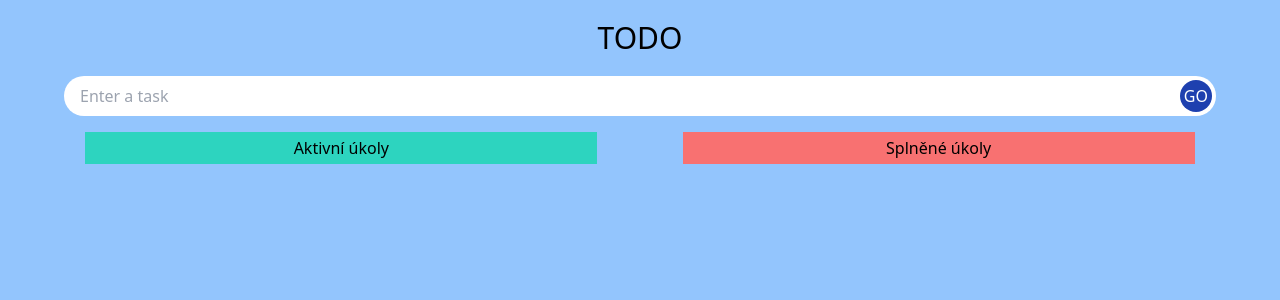
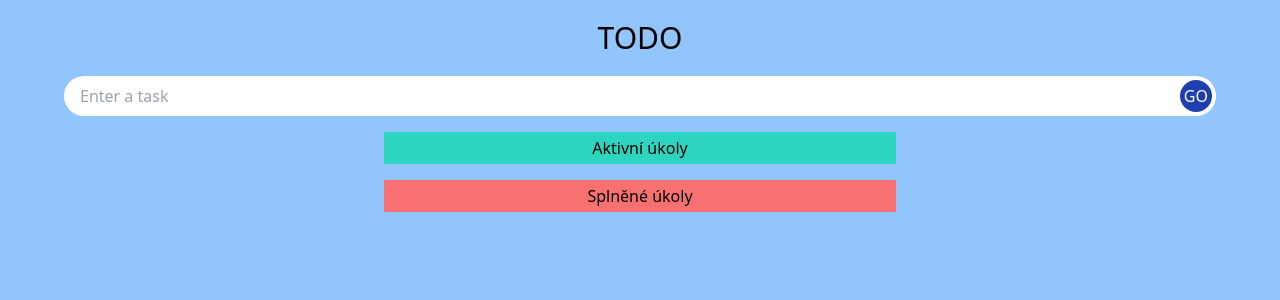
Before and after one commit to RadkaPav/Todo, a React (Create React App) app: page / in a window 1280 px wide. Shown: the top 300 px of the page. Built offline with nearby package versions, Linux system fonts and the light colour scheme.

Commit message:
Upravena komponenta TasksList a vytvořena komponenta TaskContainer

```diff
--- a/src/App.tsx
+++ b/src/App.tsx
@@ -1,8 +1,8 @@
 import React, { useState, useEffect } from 'react';
 import TaskInput from './components/TaskInput';
-import TaskList from './components/TaskList';
+import TaskContainer from './TaskContainer';
 import { Todo } from './model';
-import { DragDropContext, DropResult } from 'react-beautiful-dnd';
+import { DragDropContext, Droppable, DropResult } from 'react-beautiful-dnd';
 
 
 const App = () => {
@@ -59,11 +59,14 @@ useEffect(() => {
 
   return (
     <DragDropContext onDragEnd={onDragEnd}>
-      <div className="bg-blue-300 w-full">
+
+      <div className="bg-blue-300 w-full" >
         <h1 className='text-3xl text my-5 text-center'>TODO</h1>
         <TaskInput todo={todo} setTodo={setTodo} handleAdd={handleAdd} />
-        <TaskList activeTodos={activeTodos} setActiveTodos={setActiveTodos} completedTodos={completedTodos} setCompletedTodos={setCompletedTodos} allTodos={allTodos} setAllTodos={setAllTodos}/>
+        <TaskContainer activeTodos={activeTodos} setActiveTodos={setActiveTodos} completedTodos={completedTodos} setCompletedTodos={setCompletedTodos} allTodos={allTodos} setAllTodos={setAllTodos}/>
       </div>
+
+
     </DragDropContext>
   )
 }
--- /dev/null
+++ b/src/TaskContainer.tsx
@@ -0,0 +1,23 @@
+import React from 'react'
+import TaskList from './components/TaskList'
+import { Todo } from './model'
+
+interface Props {
+    activeTodos: Todo[]
+    setActiveTodos: React.Dispatch<React.SetStateAction<Todo[]>>
+    completedTodos: Todo[]
+    setCompletedTodos: React.Dispatch<React.SetStateAction<Todo[]>>
+    allTodos: Todo[]
+    setAllTodos: React.Dispatch<React.SetStateAction<Todo[]>>
+}
+
+const TaskContainer = ({ activeTodos: activeTodos, setActiveTodos: setActiveTodos, completedTodos, setCompletedTodos, allTodos, setAllTodos }: Props) => {
+    return (
+        <>
+            <TaskList activeTodos={activeTodos} setActiveTodos={setActiveTodos} completedTodos={completedTodos} setCompletedTodos={setCompletedTodos} allTodos={allTodos} setAllTodos={setAllTodos} title="Aktivní úkoly" data={activeTodos} />
+            <TaskList activeTodos={activeTodos} setActiveTodos={setActiveTodos} completedTodos={completedTodos} setCompletedTodos={setCompletedTodos} allTodos={allTodos} setAllTodos={setAllTodos} title="Splněné úkoly" data={completedTodos} />
+        </>
+    )
+}
+
+export default TaskContainer
--- a/src/components/TaskList.tsx
+++ b/src/components/TaskList.tsx
@@ -8,20 +8,28 @@ interface Props {
   setActiveTodos: React.Dispatch<React.SetStateAction<Todo[]>>
   completedTodos: Todo[]
   setCompletedTodos: React.Dispatch<React.SetStateAction<Todo[]>>
-allTodos: Todo[]
+  allTodos: Todo[]
   setAllTodos: React.Dispatch<React.SetStateAction<Todo[]>>
+  title: string
+  data: Todo[]
 }
-const TaskList = ({ activeTodos: activeTodos, setActiveTodos: setActiveTodos, completedTodos, setCompletedTodos, allTodos, setAllTodos }: Props) => {
+const TaskList = ({ activeTodos: activeTodos, setActiveTodos: setActiveTodos, completedTodos, setCompletedTodos, allTodos, setAllTodos, title, data }: Props) => {
   return (
-<div className='flex justify-evenly'>
+    <div className='flex justify-evenly'>
+
       <div className='w-[40%]'>
-        <Droppable droppableId='TasksList'>
+        <Droppable droppableId={`${data === activeTodos ? "TasksList" : "TasksRemove"}`}>
           {
             (provided, snapshot) => (
-              <div ref={provided.innerRef} {...provided.droppableProps} className={`mt-4 text-center py-1 ${snapshot.isDraggingOver ? "bg-teal-700" : "bg-teal-400"}`}>
-                <h3>Aktivní úkoly</h3>
-                {activeTodos.map((todo, index) => (
-                  <Task todo={todo} activeTodos={activeTodos} setActiveTodos={setActiveTodos} index={index} key={todo.id} completedTodos={completedTodos} setCompletedTodos={setCompletedTodos} allTodos={allTodos} setAllTodos={setAllTodos}/>
+              <div ref={provided.innerRef} {...provided.droppableProps}
+                className={`mt-4 text-center py-1
+                ${data === activeTodos ?
+                    snapshot.isDraggingOver ? "bg-teal-700" : "bg-teal-400" :
+                    snapshot.isDraggingOver ? "bg-red-600" : "bg-red-400"
+                  }`}>
+                <h3>{title}</h3>
+                {data.map((todo, index) => (
+                  <Task todo={todo} activeTodos={activeTodos} setActiveTodos={setActiveTodos} index={index} key={todo.id} completedTodos={completedTodos} setCompletedTodos={setCompletedTodos} allTodos={allTodos} setAllTodos={setAllTodos} />
                 ))}
                 {provided.placeholder}
               </div>
@@ -30,21 +38,6 @@ const TaskList = ({ activeTodos: activeTodos, setActiveTodos: setActiveTodos, co
         </Droppable>
       </div>
 
-      <div className='w-[40%]'>
-        <Droppable droppableId='TasksRemove'>
-          {
-            (provided, snapshot) => (
-              <div ref={provided.innerRef} {...provided.droppableProps} className={`mt-4  text-center py-1 ${snapshot.isDraggingOver ? "bg-red-600" : "bg-red-400"}`}>
-                <span>Splněné úkoly</span>
-                {completedTodos.map((todo, index) => (
-                  <Task todo={todo} activeTodos={activeTodos} setActiveTodos={setActiveTodos} index={index} key={todo.id} completedTodos={completedTodos} setCompletedTodos={setCompletedTodos} allTodos={allTodos} setAllTodos={setAllTodos}/>
-                ))}
-                {provided.placeholder}
-              </div>
-            )
-          }
-        </Droppable>
-      </div>
     </div>
   )
 
```
